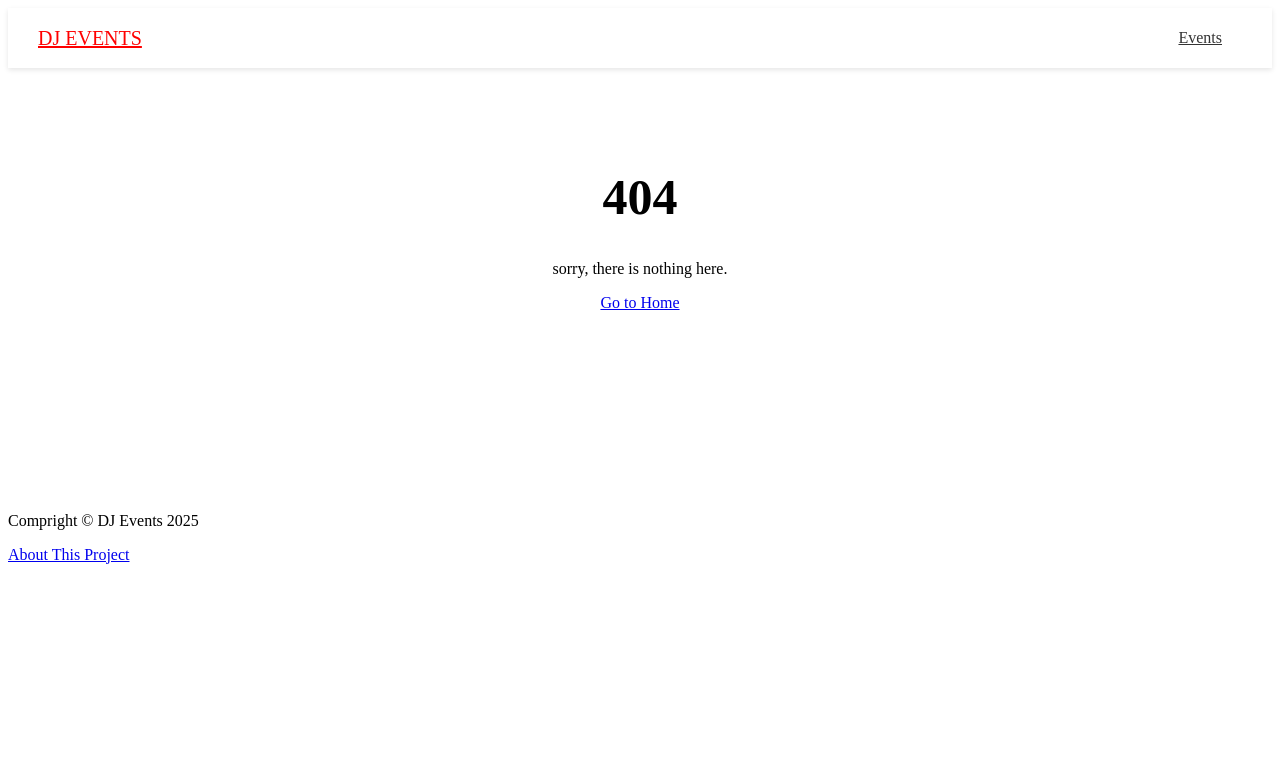
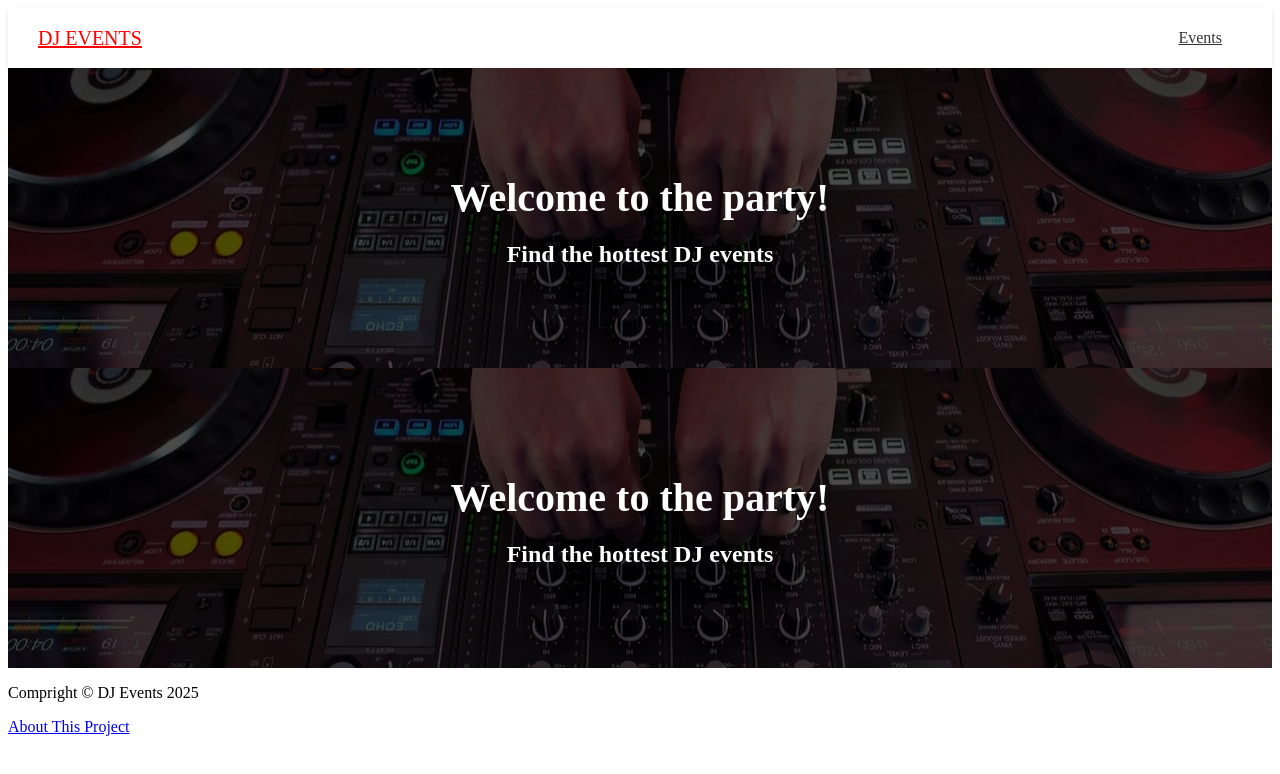
Before and after one commit to pravinkumar172929/next-js-app, a Next.js app: page /showcase in a window 1280 px wide. Before the commit this address had no page. Shown: the top 774 px of the page. Built offline with nearby package versions, Linux system fonts and the light colour scheme.

Commit message:
added main image in showcase

```diff
--- a/app/layout.tsx
+++ b/app/layout.tsx
@@ -1,6 +1,7 @@
 import React from "react";
 import Header from "./header/page";
 import Footer from "./footer/page";
+import Showcase from "./showcase/page";
 
 export const metadata = {
   title: "Dj Events",
@@ -15,6 +16,7 @@
         <body>
           <Header />
           {children}
+          <Showcase />
           <Footer />
         </body>
       </html>
--- /dev/null
+++ b/app/showcase/page.tsx
@@ -0,0 +1,13 @@
+import React from "react";
+import styles from "./showcase.module.css";
+
+const Showcase = () => {
+  return (
+    <div className={styles.showcase}>
+      <h1>Welcome to the party!</h1>
+      <h2>Find the hottest DJ events</h2>
+    </div>
+  );
+};
+
+export default Showcase;
--- /dev/null
+++ b/app/showcase/showcase.module.css
@@ -0,0 +1,31 @@
+.showcase {
+  height: 300px;
+  width: 100%;
+  background: #000 url("/images/showcase.jpg") no-repeat center center;
+  color: #fff;
+  position: relative;
+  display: flex;
+  flex-direction: column;
+  align-items: center;
+  justify-content: center;
+  text-align: center;
+}
+
+.showcase::after {
+  content: "";
+  position: absolute;
+  top: 0;
+  left: 0;
+  width: 100%;
+  height: 100%;
+  background-color: rgba(0, 0, 0, 0.7);
+}
+
+.showcase * {
+  z-index: 20;
+}
+
+.showcase h1 {
+  font-size: 40px;
+  margin-bottom: 0;
+}
```
Also changed, not shown: public/images/showcase.jpg (added).
